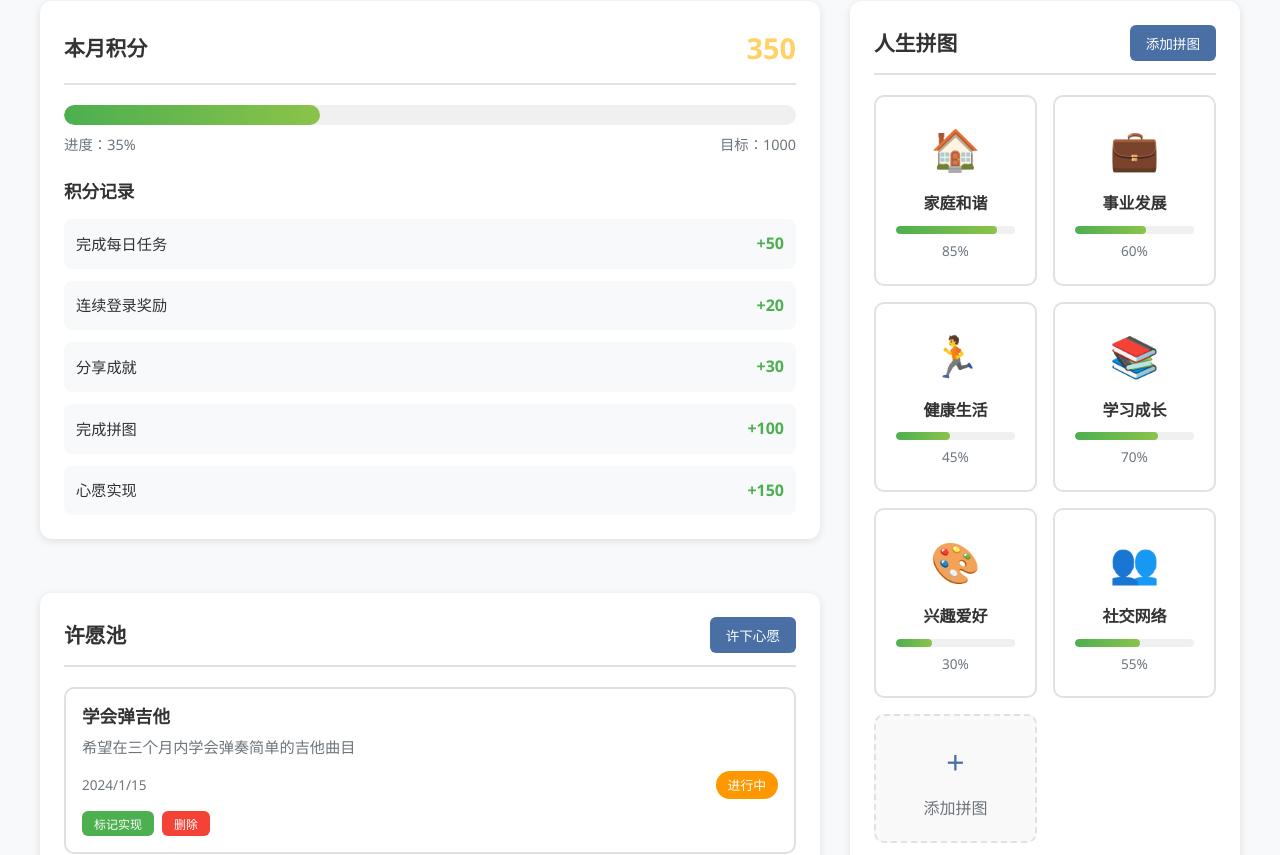
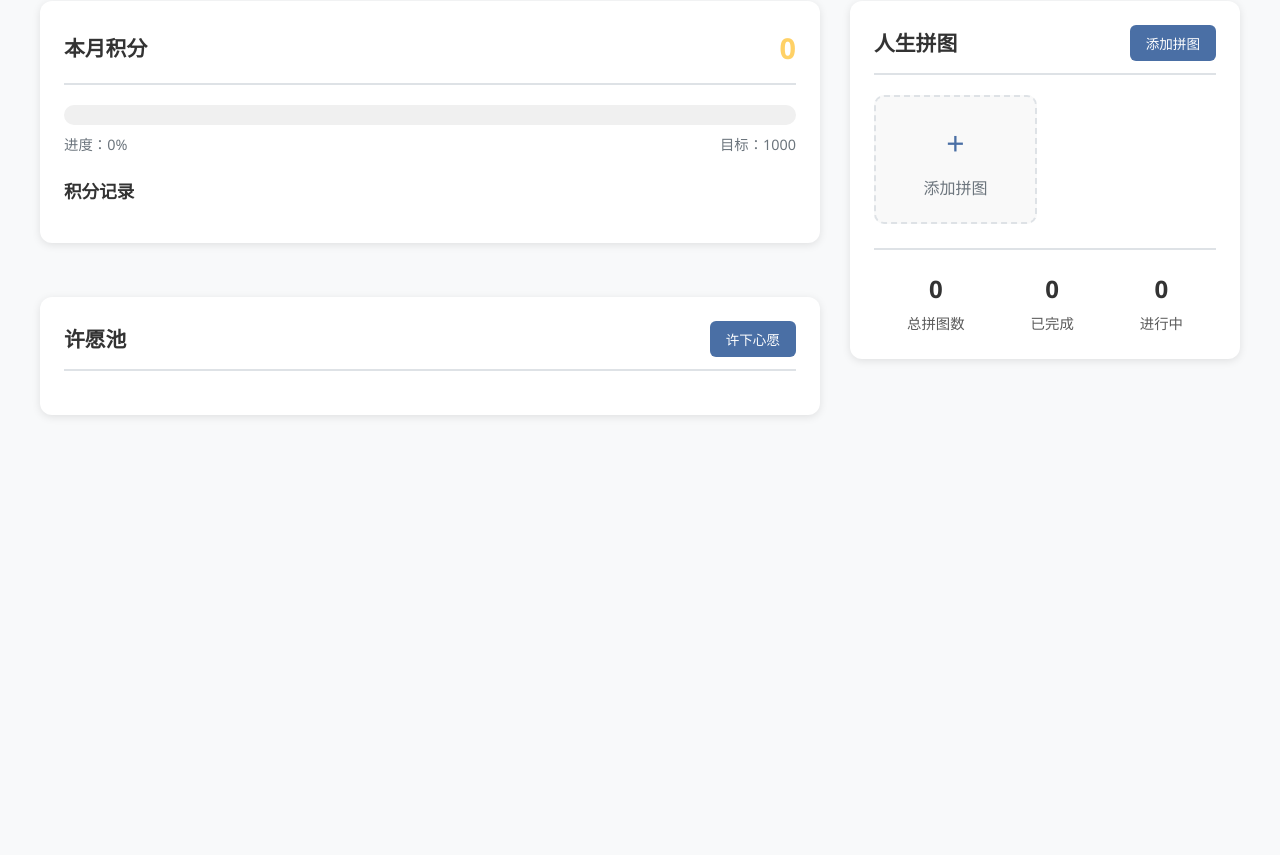
Before and after one commit to clannadgo/lifeJigsaw, a Vue app in the folder frontend/: page /dashboard in a window 1280 px wide. Shown: the part 220-1075 px from the top of the page. After the commit the page ends 800 px from the top, so only its background shows below. Built offline with nearby package versions, Linux system fonts and the light colour scheme; sample sign-in values are in the browser's storage.

Commit message:
移除前端代码中的模拟数据，初始化为空数据

```diff
--- a/frontend/src/views/Admin.vue
+++ b/frontend/src/views/Admin.vue
@@ -179,27 +179,16 @@ export default {
         { key: 'extendedActivities', label: '扩展活动' }
       ],
       activeScoreTab: 'dailyTasks',
-      // 模拟数据
-      dailyTasks: [
-        { id: 1, taskName: '晨读英语', description: '每天早晨阅读英语15分钟', scoreValue: 5, taskType: '学习', status: 1 },
-        { id: 2, taskName: '体育锻炼', description: '每天进行30分钟体育锻炼', scoreValue: 8, taskType: '健康', status: 1 },
-        { id: 3, taskName: '做家务', description: '帮助家人完成家务', scoreValue: 3, taskType: '生活', status: 1 }
-      ],
-      academicTrackings: [
-        { id: 1, projectName: '数学作业', description: '完成每日数学作业', scoreValue: 10, trackingType: '作业', status: 1 },
-        { id: 2, projectName: '阅读计划', description: '每周阅读一本课外书', scoreValue: 15, trackingType: '阅读', status: 1 }
-      ],
-      extendedActivities: [
-        { id: 1, activityName: '志愿者活动', description: '参与社区志愿者活动', scoreValue: 20, activityType: '公益', status: 1 },
-        { id: 2, activityName: '兴趣小组', description: '参加兴趣小组活动', scoreValue: 12, activityType: '兴趣', status: 1 }
-      ]
+      // 初始化为空数组，实际应该从API获取
+      dailyTasks: [],
+      academicTrackings: [],
+      extendedActivities: []
     }
   },
   mounted() {
-    // 检查用户权限
-    this.checkAdminPermission()
-    // 后续可以从API加载数据
-  },
+      // 检查用户权限
+      this.checkAdminPermission()
+    },
   methods: {
     checkAdminPermission() {
       const userStr = localStorage.getItem('user')
@@ -229,8 +218,8 @@ export default {
     },
     deleteDailyTask(id) {
       if (confirm('确定要删除这个每日任务吗？')) {
+        // 实际应该调用API删除任务
         this.$message.success('每日任务删除成功')
-        // 后续实现删除功能
       }
     },
     // 学业追踪相关方法
@@ -244,8 +233,8 @@ export default {
     },
     deleteAcademicTracking(id) {
       if (confirm('确定要删除这个学业追踪项目吗？')) {
+        // 实际应该调用API删除项目
         this.$message.success('学业追踪项目删除成功')
-        // 后续实现删除功能
       }
     },
     // 扩展活动相关方法
@@ -259,8 +248,8 @@ export default {
     },
     deleteExtendedActivity(id) {
       if (confirm('确定要删除这个扩展活动吗？')) {
+        // 实际应该调用API删除活动
         this.$message.success('扩展活动删除成功')
-        // 后续实现删除功能
       }
     }
   }
--- a/frontend/src/views/Dashboard.vue
+++ b/frontend/src/views/Dashboard.vue
@@ -200,8 +200,8 @@ export default {
       })
     },
     daysSinceJoin() {
-      // 模拟数据，实际应该从用户注册日期计算
-      return 15
+      // 从用户注册日期计算，初始为空
+      return 0
     }
   },
   mounted() {
@@ -242,88 +242,23 @@ export default {
       this.loadPuzzleData()
     },
     loadPointsData() {
-      // 模拟本月积分数据
-      this.monthlyPoints = 350
-      this.pointsProgress = Math.min((this.monthlyPoints / this.pointsGoal) * 100, 100)
-      this.pointsRecords = [
-        { id: 1, reason: '完成每日任务', points: 50, date: '今天 10:30' },
-        { id: 2, reason: '连续登录奖励', points: 20, date: '昨天 09:15' },
-        { id: 3, reason: '分享成就', points: 30, date: '昨天 14:45' },
-        { id: 4, reason: '完成拼图', points: 100, date: '3天前 16:20' },
-        { id: 5, reason: '心愿实现', points: 150, date: '5天前 08:30' }
-      ]
+      // 初始化空数据，实际应该从API获取
+      this.monthlyPoints = 0
+      this.pointsProgress = 0
+      this.pointsRecords = []
     },
     loadWishesData() {
-      // 模拟许愿池数据
-      this.wishes = [
-        {
-          id: 1,
-          title: '学会弹吉他',
-          description: '希望在三个月内学会弹奏简单的吉他曲目',
-          createdAt: '2024-01-15',
-          fulfilled: false
-        },
-        {
-          id: 2,
-          title: '读完10本书',
-          description: '今年的阅读计划，每月至少读完一本书',
-          createdAt: '2024-01-05',
-          fulfilled: true
-        },
-        {
-          id: 3,
-          title: '家庭旅行',
-          description: '计划一次全家人的旅行，增进感情',
-          createdAt: '2024-01-20',
-          fulfilled: false
-        }
-      ]
+      // 初始化空数据，实际应该从API获取
+      this.wishes = []
     },
     loadPuzzleData() {
-      // 模拟人生拼图数据
-      this.puzzlePieces = [
-        {
-          id: 1,
-          title: '家庭和谐',
-          category: 'family',
-          progress: 85
-        },
-        {
-          id: 2,
-          title: '事业发展',
-          category: 'career',
-          progress: 60
-        },
-        {
-          id: 3,
-          title: '健康生活',
-          category: 'health',
-          progress: 45
-        },
-        {
-          id: 4,
-          title: '学习成长',
-          category: 'learning',
-          progress: 70
-        },
-        {
-          id: 5,
-          title: '兴趣爱好',
-          category: 'hobby',
-          progress: 30
-        },
-        {
-          id: 6,
-          title: '社交网络',
-          category: 'social',
-          progress: 55
-        }
-      ]
+      // 初始化空数据，实际应该从API获取
+      this.puzzlePieces = []
 
       // 计算拼图统计
-      this.puzzleStats.total = this.puzzlePieces.length
-      this.puzzleStats.completed = this.puzzlePieces.filter(p => p.progress >= 100).length
-      this.puzzleStats.inProgress = this.puzzlePieces.filter(p => p.progress > 0 && p.progress < 100).length
+      this.puzzleStats.total = 0
+      this.puzzleStats.completed = 0
+      this.puzzleStats.inProgress = 0
     },
     getPieceIcon(category) {
       const icons = {
@@ -350,30 +285,20 @@ export default {
     submitWish() {
       if (!this.newWish.title) return
 
-      // 模拟添加心愿
-      const newId = this.wishes.length + 1
-      this.wishes.push({
-        id: newId,
-        title: this.newWish.title,
-        description: this.newWish.description,
-        createdAt: new Date().toISOString().split('T')[0],
-        fulfilled: false
-      })
-
+      // 实际应该调用API添加心愿
       this.$message.success('心愿已添加！')
       this.closeWishModal()
+      // 清空表单
+      this.newWish = { title: '', description: '' }
     },
     fulfillWish(wishId) {
-      const wish = this.wishes.find(w => w.id === wishId)
-      if (wish) {
-        wish.fulfilled = true
-        this.$message.success('恭喜实现心愿！')
-        // 可以在这里添加积分奖励逻辑
-      }
+      // 实际应该调用API标记心愿实现
+      this.$message.success('恭喜实现心愿！')
+      // 可以在这里添加积分奖励逻辑
     },
     deleteWish(wishId) {
       if (confirm('确定要删除这个心愿吗？')) {
-        this.wishes = this.wishes.filter(w => w.id !== wishId)
+        // 实际应该调用API删除心愿
         this.$message.success('心愿已删除')
       }
     },
```
